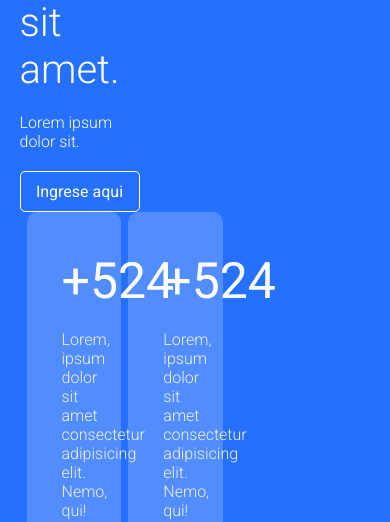
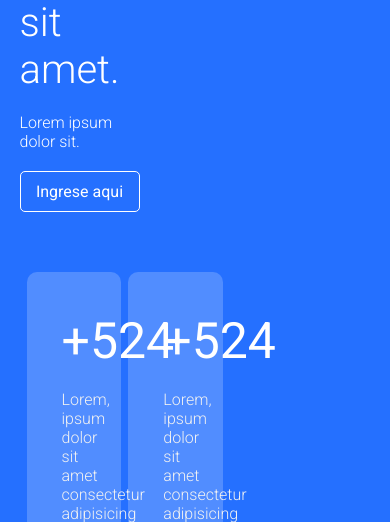
Before and after one commit to ranoted/tesis, a PHP site: page / in a window 390 px wide. Shown: the part 3107-3629 px from the top of the page. Run offline with PHP 8.4, Linux system fonts and the light colour scheme; some libraries are stand-ins or nearby versions.

Commit message:
cambio css

```diff
--- a/css/style.css
+++ b/css/style.css
@@ -406,6 +406,6 @@ footer{
         flex-direction: column-reverse;
     }
     .results-text>a{
-
+        margin-bottom: 60px;
     }
 }
```
